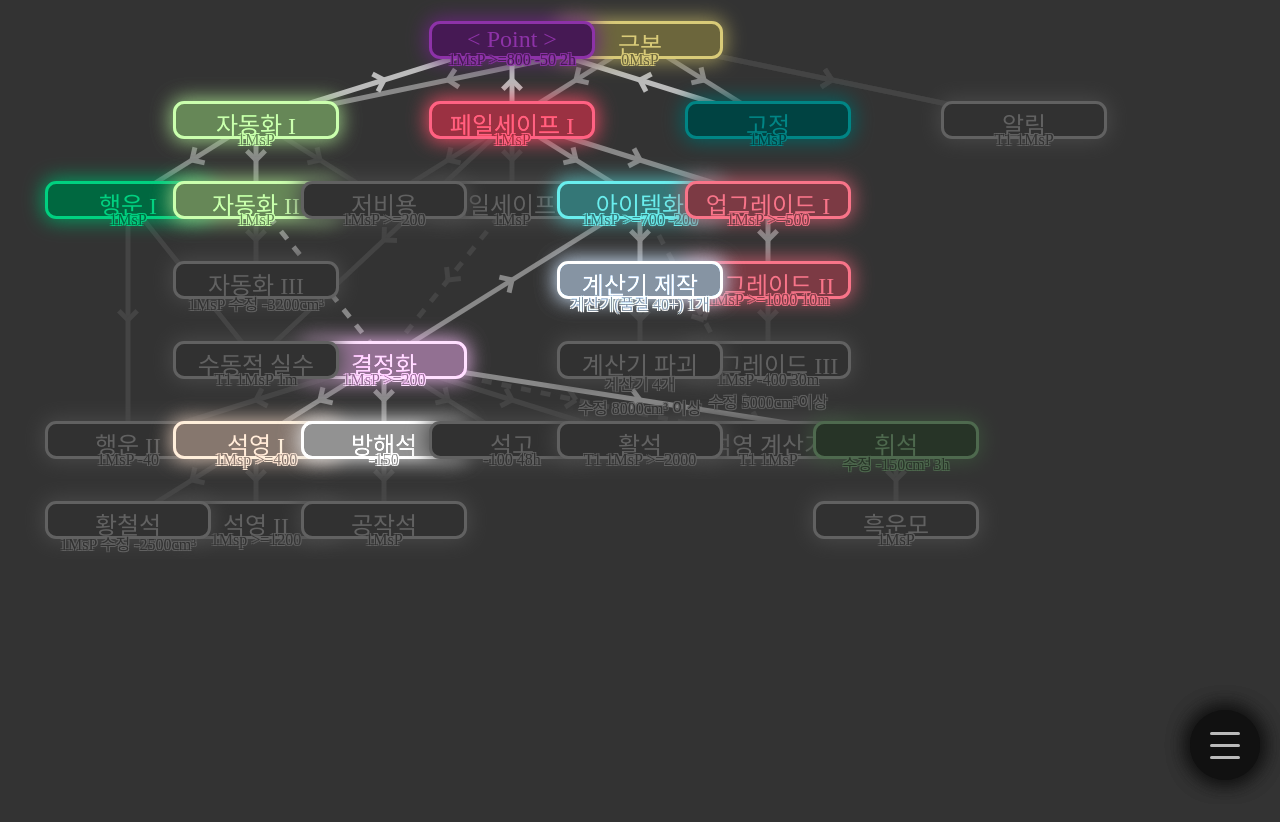
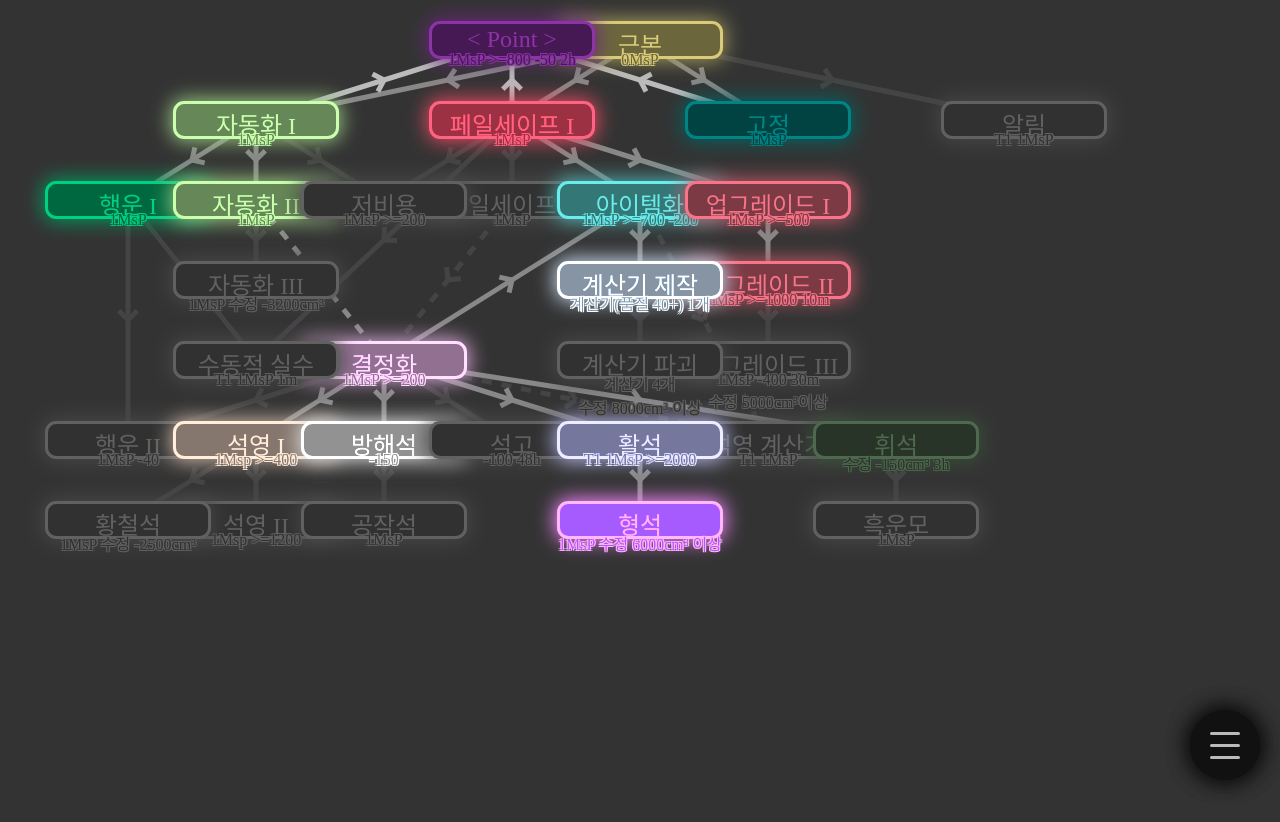
Before and after one commit to bu-gye-jeong/Plvs-Tree, a plain HTML site: page index.html in a window 1280 px wide. Drawn offline with nearby package versions, Linux system fonts and the light colour scheme; a web font is replaced by a local one.

Commit message:
Add 형석

```diff
--- a/index.html
+++ b/index.html
@@ -82,7 +82,7 @@
           </div>
           <div>
             <div class="calc-upgrade">방해석</div>
-            <span>수정 크기의 Cottoned 소프트캡이 1500cm³ 미뤄집니다.</span>
+            <span>수정 포인트의 Cottoned 소프트캡이 1500cm³ 미뤄집니다.</span>
           </div>
           <div>
             <div class="calc-upgrade">석고</div>
--- a/index.js
+++ b/index.js
@@ -160,7 +160,7 @@ const upgradeData = [
   {
     name: "방해석",
     price: "-150",
-    description: "수정 크기의 Cottoned 소프트캡이 1500cm³ 미뤄집니다.",
+    description: "수정 포인트의 Cottoned 소프트캡이 1500cm³ 미뤄집니다.",
     position: { x: "30%", y: "55%" },
     bought: true,
     color: {
@@ -245,9 +245,9 @@ const upgradeData = [
     name: "활석",
     price: "T1 1MsP >=2000",
     description:
-      "수정 크기의 하드캡을 없앱니다. 다만, 3000cm³부터 소프트캡들이 적용되기 시작합니다.",
+      "수정 크기의 하드캡을 없앱니다. 다만, 3000cm³부터 크기 소프트캡들이 적용되기 시작합니다.",
     position: { x: "50%", y: "55%" },
-    bought: false,
+    bought: true,
     color: {
       hueRotate: "130deg",
       saturate: "20%",
@@ -366,6 +366,18 @@ const upgradeData = [
       brightness: "30%",
     },
   },
+  {
+    name: "형석",
+    price: "1MsP 수정 6000cm³ 이상",
+    description: "수정 크기의 Fibered 소프트캡이 2000cm³ 미뤄집니다.",
+    position: { x: "50%", y: "65%" },
+    bought: true,
+    color: {
+      hueRotate: "150deg",
+      saturate: "100%",
+      brightness: "250%",
+    },
+  },
 ];
 const connectionData = [
   [0, 1],
@@ -406,6 +418,7 @@ const connectionData = [
   [23, 27],
   [10, 28],
   [28, 29],
+  [20, 30],
 ];
 
 // render Upgrades
```
